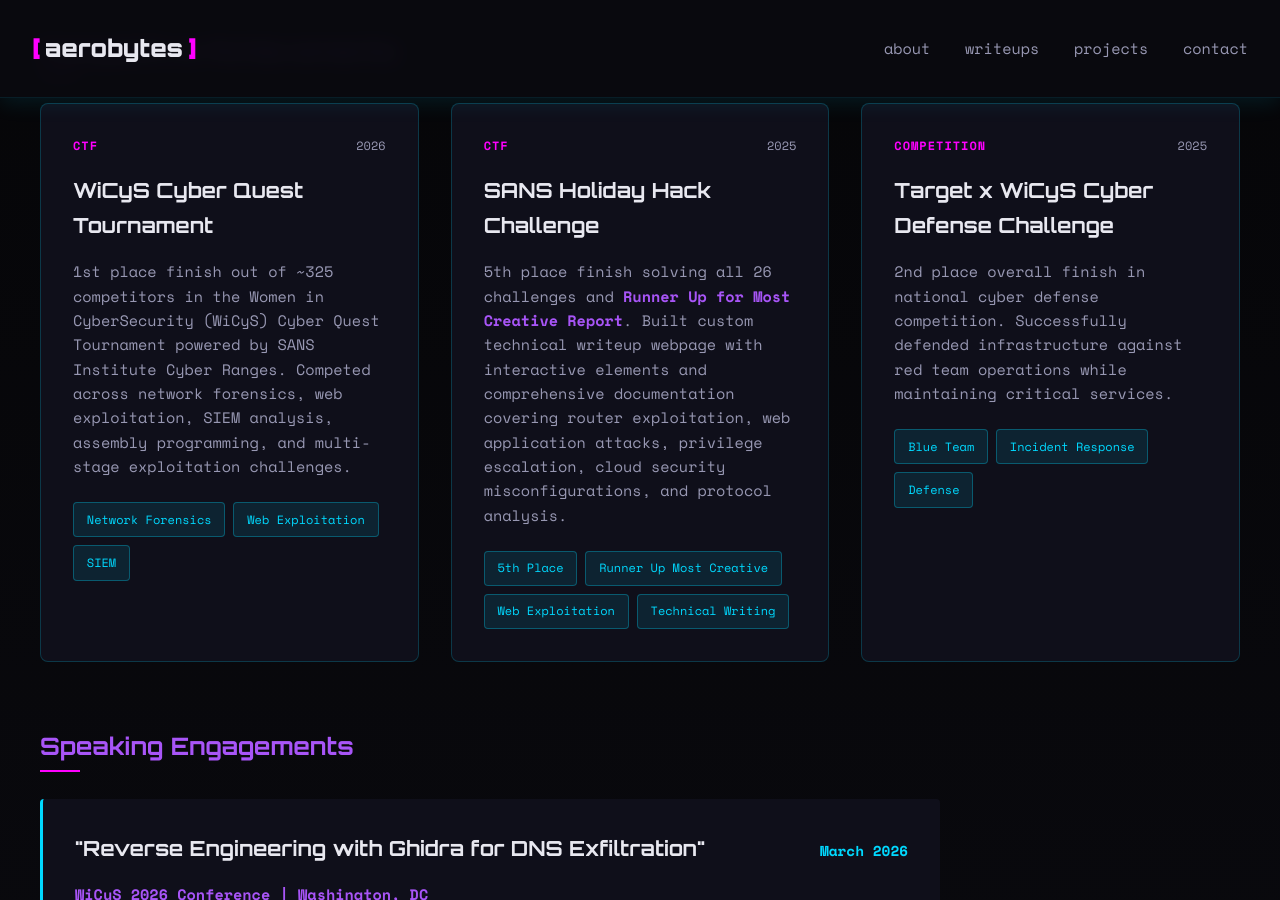
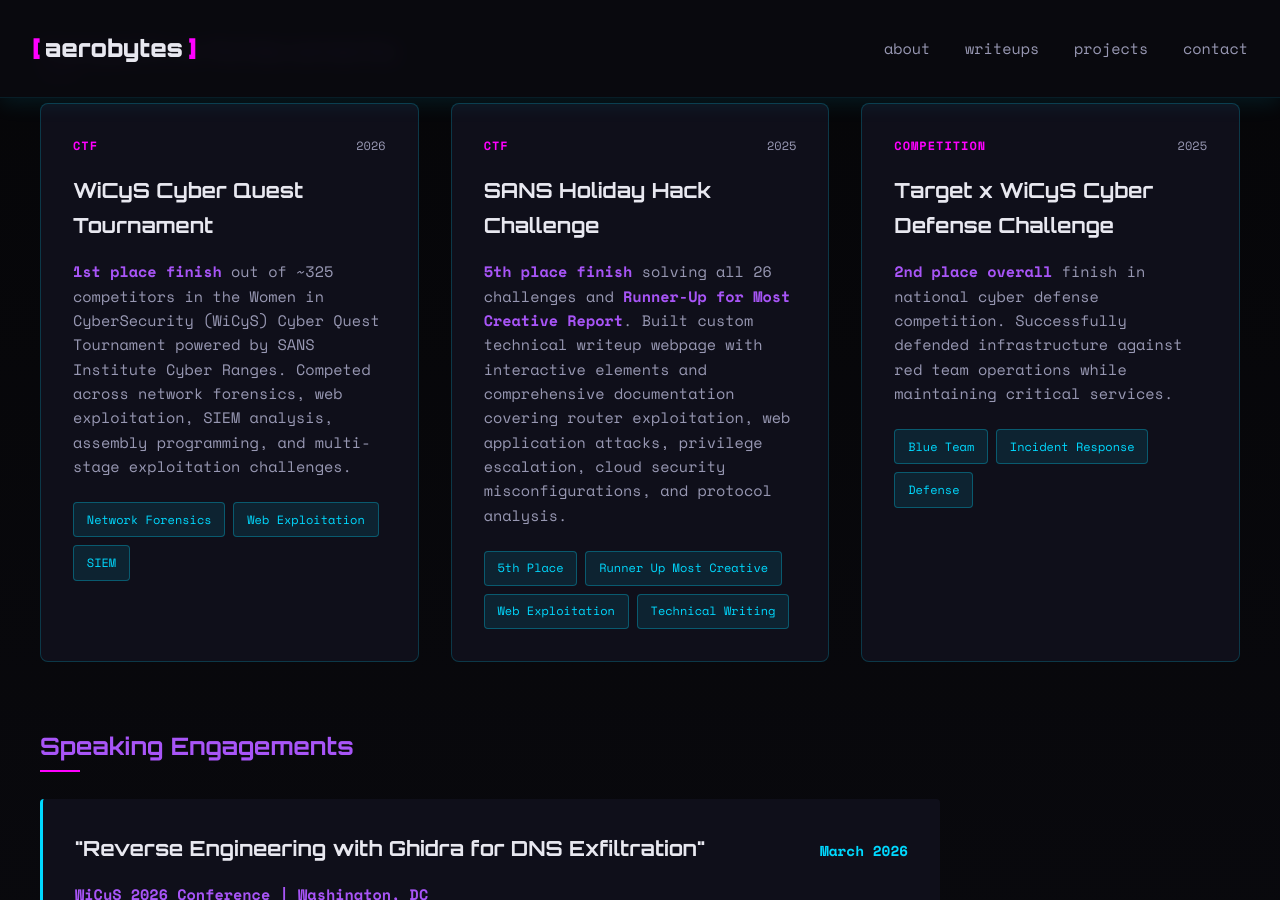
Before and after one commit to Aeronique/aerobytes-site, a Jekyll site: the page built from about.html, in a window 1280 px wide and 900 px high, scrolled down 1068 px. Built offline with Jekyll 4.4.1, drawn with Linux system fonts in a browser that asks for light colours.

Commit message:
Update about.html

```diff
--- a/about.html
+++ b/about.html
@@ -62,7 +62,7 @@ title: About
                     <span class="card-date">2026</span>
                 </div>
                 <h3 class="card-title">WiCyS Cyber Quest Tournament</h3>
-                <p class="card-description">1st place finish out of ~325 competitors in the Women in CyberSecurity (WiCyS) Cyber Quest Tournament powered by SANS Institute Cyber Ranges. Competed across network forensics, web exploitation, SIEM analysis, assembly programming, and multi-stage exploitation challenges.</p>
+                <p class="card-description"><strong>1st place finish</strong> out of ~325 competitors in the Women in CyberSecurity (WiCyS) Cyber Quest Tournament powered by SANS Institute Cyber Ranges. Competed across network forensics, web exploitation, SIEM analysis, assembly programming, and multi-stage exploitation challenges.</p>
                 <div class="card-tags">
                     <span class="tag">Network Forensics</span>
                     <span class="tag">Web Exploitation</span>
@@ -76,7 +76,7 @@ title: About
                     <span class="card-date">2025</span>
                 </div>
                 <h3 class="card-title">SANS Holiday Hack Challenge</h3>
-                <p class="card-description">5th place finish solving all 26 challenges and <strong>Runner Up for Most Creative Report</strong>. Built custom technical writeup webpage with interactive elements and comprehensive documentation covering router exploitation, web application attacks, privilege escalation, cloud security misconfigurations, and protocol analysis.</p>
+                <p class="card-description"><strong>5th place finish</strong> solving all 26 challenges and <strong>Runner-Up for Most Creative Report</strong>. Built custom technical writeup webpage with interactive elements and comprehensive documentation covering router exploitation, web application attacks, privilege escalation, cloud security misconfigurations, and protocol analysis.</p>
                 <div class="card-tags">
                     <span class="tag">5th Place</span>
                     <span class="tag">Runner Up Most Creative</span>
@@ -91,7 +91,7 @@ title: About
                     <span class="card-date">2025</span>
                 </div>
                 <h3 class="card-title">Target x WiCyS Cyber Defense Challenge</h3>
-                <p class="card-description">2nd place overall finish in national cyber defense competition. Successfully defended infrastructure against red team operations while maintaining critical services.</p>
+                <p class="card-description"><strong>2nd place overall</strong> finish in national cyber defense competition. Successfully defended infrastructure against red team operations while maintaining critical services.</p>
                 <div class="card-tags">
                     <span class="tag">Blue Team</span>
                     <span class="tag">Incident Response</span>
```
